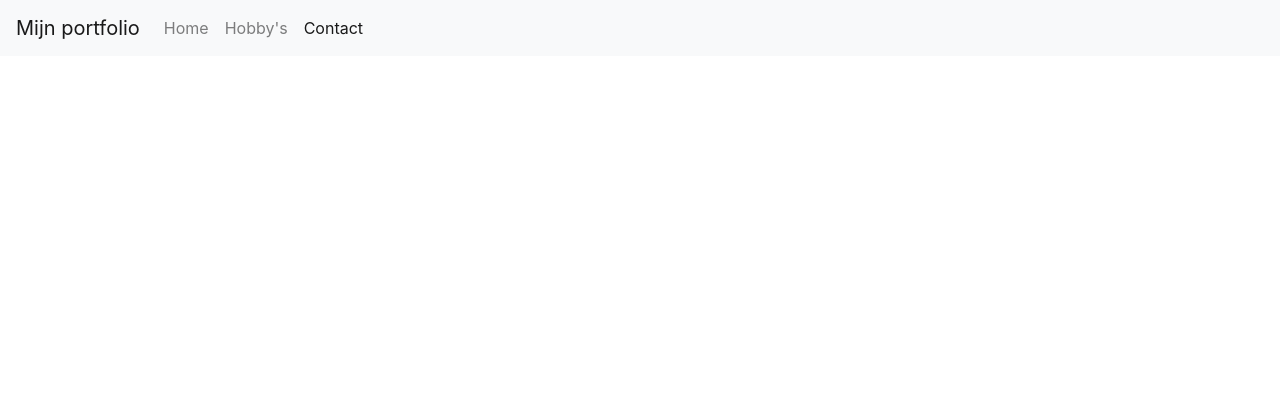
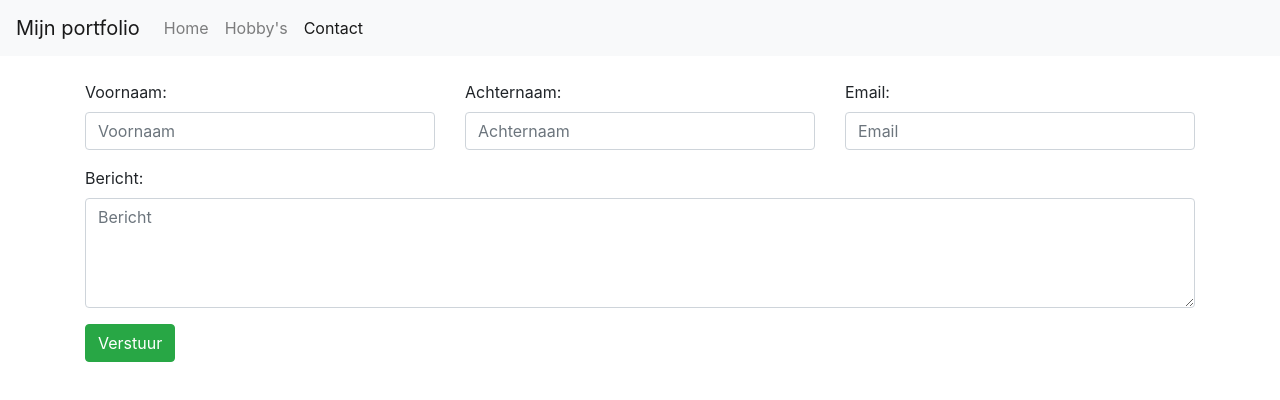
Before and after one commit to DamianTerpstra/damianterpstra, a plain HTML site: page contact.html in a window 1280 px wide. Drawn offline with Linux system fonts and the light colour scheme.

Commit message:
Add files via upload

```diff
--- a/contact.html
+++ b/contact.html
@@ -29,6 +29,55 @@
                 </div>
               </nav>
 
+              <br>
+
+            <div class="container">
+              <form id="contact-form" method="post" action="contact.php" role="form">
+
+                  <div class="messages"></div>
+
+                  <div class="controls">
+
+                      <div class="row">
+                          <div class="col-md-4">
+                              <div class="form-group">
+                                  <label for="form_name">Voornaam:</label>
+                                  <input id="form_name" type="text" name="name" class="form-control" placeholder="Voornaam" required="required" data-error="Firstname is required.">
+                                  <div class="help-block with-errors"></div>
+                              </div>
+                          </div>
+                          <div class="col-md-4">
+                              <div class="form-group">
+                                  <label for="form_lastname">Achternaam:</label>
+                                  <input id="form_lastname" type="text" name="surname" class="form-control" placeholder="Achternaam" required="required" data-error="Lastname is required.">
+                                  <div class="help-block with-errors"></div>
+                              </div>
+                          </div>
+                          <div class="col-md-4">
+                              <div class="form-group">
+                                  <label for="form_email">Email:</label>
+                                  <input id="form_email" type="email" name="email" class="form-control" placeholder="Email" required="required" data-error="Valid email is required.">
+                                  <div class="help-block with-errors"></div>
+                              </div>
+                          </div>
+                      </div>
+
+                      <div class="row">
+                          <div class="col-md-12">
+                              <div class="form-group">
+                                  <label for="form_message">Bericht:</label>
+                                  <textarea id="form_message" name="message" class="form-control" placeholder="Bericht" rows="4" required="required" data-error="Please, leave us a message."></textarea>
+                                  <div class="help-block with-errors"></div>
+                              </div>
+                          </div>
+                          <div class="col-md-12">
+                              <input type="submit" class="btn btn-success btn-send" value="Verstuur">
+                          </div>
+                      </div>
+                  </div>
+
+              </form>
+            </div>
 
 
 </body>
```
